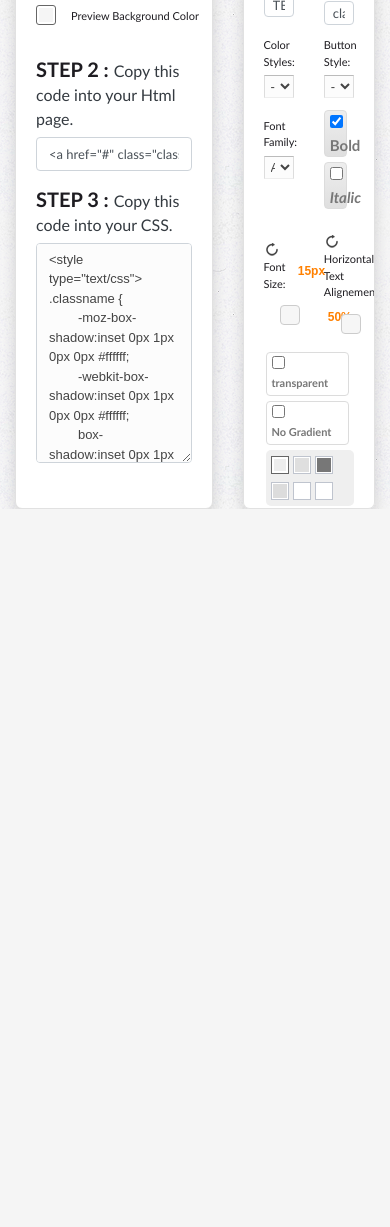
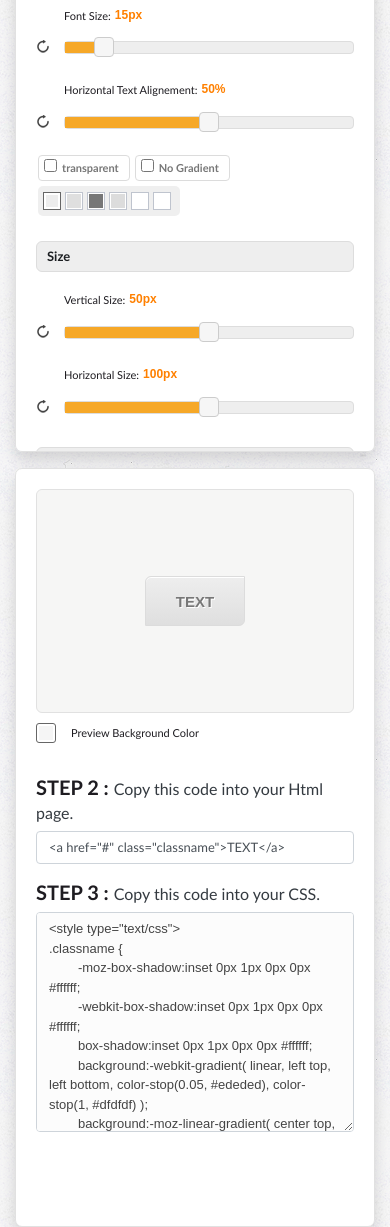
Before and after one commit to AhmedEid3/css-button-generator, a website: page btn-generator.html in a window 390 px wide. Shown: the part 405-1632 px from the top of the page. Before the commit the page ends 914 px from the top, so only its background shows below. Drawn offline with Linux system fonts and the light colour scheme.

Commit message:
Add Responsive Mobile

```diff
--- a/btn-generator.html
+++ b/btn-generator.html
@@ -20,7 +20,7 @@
         Welcome to the css3 button generator, have fun!
       </h1>
       <div class="row">
-        <div class="col-7">
+        <div class="col-md-6 col-lg-7 order-1 order-md-0">
           <div class="main-section shadow">
             <!-- Start preview area -->
             <div class="preview-area">
@@ -84,7 +84,7 @@
             </div>
           </div>
         </div>
-        <div class="col-5">
+        <div class="col-md-6 col-lg-5 mb-3">
           <!-- Start settings -->
           <div class="settings shadow">
             <!-- Start setup-one -->
@@ -216,9 +216,13 @@
                       </div>
                     </div>
                   </div>
-                  <div class="col-6">
+                  <div class="col-lg-5 col-xl-6">
                     <div class="setting-container refresh-add">
+                      <div class="row no-gutters align-items-end">
+                        <div class="col-auto">
                           <div class="refresh" id="refresh-fontSize"></div>
+                        </div>
+                        <div class="col">
                           <label for="fontSize">Font Size:</label>
                           <input
                             type="text"
@@ -226,13 +230,25 @@
                             class="setting-input"
                             readonly="readonly"
                           />
-                      <div id="setting-fontSize" class="setting-slider"></div>
+                          <div
+                            id="setting-fontSize"
+                            class="setting-slider"
+                          ></div>
+                        </div>
+                      </div>
                     </div>
                   </div>
 
-                  <div class="col-6">
+                  <div class="col-lg-7 col-xl-6">
                     <div class="setting-container refresh-add">
-                      <div class="refresh" id="refresh-horizontalText"></div>
+                      <div class="row no-gutters align-items-end">
+                        <div class="col-auto">
+                          <div
+                            class="refresh"
+                            id="refresh-horizontalText"
+                          ></div>
+                        </div>
+                        <div class="col">
                           <label for="horizontalText"
                             >Horizontal Text Alignement:</label
                           >
@@ -246,6 +262,8 @@
                             id="setting-horizontalText"
                             class="setting-slider"
                           ></div>
+                        </div>
+                      </div>
                     </div>
                   </div>
                   <div class="col-12">
@@ -266,7 +284,7 @@
                               <label for="transparent">transparent</label>
                             </div>
                           </div>
-                          <div class="col-auto">
+                          <div class="col-auto order-lg-3 order-xl-0">
                             <div class="form-check">
                               <input
                                 type="checkbox"
@@ -277,7 +295,7 @@
                               <label for="solid">No Gradient</label>
                             </div>
                           </div>
-                          <div class="col">
+                          <div class="col-auto">
                             <div class="current-palette"></div>
                           </div>
                         </div>
@@ -300,9 +318,13 @@
                   Size
                 </div>
                 <div class="row align-items-center">
-                  <div class="col-6">
+                  <div class="col-lg-6">
                     <div class="setting-container refresh-add">
+                      <div class="row no-gutters align-items-end">
+                        <div class="col-auto">
                           <div class="refresh" id="refresh-heightY"></div>
+                        </div>
+                        <div class="col">
                           <label for="heightY">Vertical Size:</label>
                           <input
                             type="text"
@@ -310,12 +332,21 @@
                             class="setting-input"
                             readonly="readonly"
                           />
-                      <div id="setting-heightY" class="setting-slider"></div>
+                          <div
+                            id="setting-heightY"
+                            class="setting-slider"
+                          ></div>
                         </div>
                       </div>
-                  <div class="col-6">
+                    </div>
+                  </div>
+                  <div class="col-lg-6">
                     <div class="setting-container refresh-add">
+                      <div class="row no-gutters align-items-end">
+                        <div class="col-autp">
                           <div class="refresh" id="refresh-widthX"></div>
+                        </div>
+                        <div class="col">
                           <label for="widthX">Horizontal Size:</label>
                           <input
                             type="text"
@@ -324,6 +355,8 @@
                             readonly="readonly"
                           />
                           <div id="setting-widthX" class="setting-slider"></div>
+                        </div>
+                      </div>
                     </div>
                   </div>
                 </div>
@@ -339,7 +372,7 @@
                   <div class="col-12 mb-2">
                     <label>Border Radius:</label>
                     <div class="row no-gutters">
-                      <div class="col-5">
+                      <div class="col-md-6 col-lg-5">
                         <div class="form-check">
                           <input
                             class="form-check-input checkbox bordercorner"
@@ -352,7 +385,7 @@
                           </label>
                         </div>
                       </div>
-                      <div class="col-5">
+                      <div class="col-md-6 col-lg-5">
                         <div class="form-check">
                           <input
                             class="form-check-input checkbox bordercorner"
@@ -364,7 +397,7 @@
                           </label>
                         </div>
                       </div>
-                      <div class="col-5">
+                      <div class="col-md-6 col-lg-5">
                         <div class="form-check">
                           <input
                             class="form-check-input checkbox bordercorner"
@@ -379,7 +412,7 @@
                           </label>
                         </div>
                       </div>
-                      <div class="col-5">
+                      <div class="col-md-6 col-lg-5">
                         <div class="form-check">
                           <input
                             class="form-check-input checkbox bordercorner"
@@ -397,9 +430,13 @@
                       </div>
                     </div>
                   </div>
-                  <div class="col-6">
+                  <div class="col-lg-6">
                     <div class="setting-container refresh-add border-radius">
+                      <div class="row no-gutters align-items-end">
+                        <div class="col-auto">
                           <div class="refresh" id="refresh-borderRadius"></div>
+                        </div>
+                        <div class="col">
                           <label for="borderRadius">Border Radius:</label>
                           <input
                             type="text"
@@ -413,9 +450,15 @@
                           ></div>
                         </div>
                       </div>
-                  <div class="col-6">
+                    </div>
+                  </div>
+                  <div class="col-lg-6">
                     <div class="setting-container refresh-add">
+                      <div class="row no-gutters align-items-end">
+                        <div class="col-auto">
                           <div class="refresh" id="refresh-borderSize"></div>
+                        </div>
+                        <div class="col">
                           <label for="borderSize">Border Size:</label>
                           <input
                             type="text"
@@ -423,7 +466,12 @@
                             class="setting-input"
                             readonly="readonly"
                           />
-                      <div id="setting-borderSize" class="setting-slider"></div>
+                          <div
+                            id="setting-borderSize"
+                            class="setting-slider"
+                          ></div>
+                        </div>
+                      </div>
                     </div>
                   </div>
                 </div>
@@ -455,10 +503,19 @@
                   </span>
                 </div>
                 <div class="row align-items-center">
-                  <div class="col-6">
+                  <div class="col-lg-6">
                     <div class="setting-container box-shadow refresh-add">
-                      <div class="refresh" id="refresh-boxShadowOffsetY"></div>
-                      <label for="boxShadowOffsetY">Vertical Position:</label>
+                      <div class="row no-gutters align-items-end">
+                        <div class="col-auto">
+                          <div
+                            class="refresh"
+                            id="refresh-boxShadowOffsetY"
+                          ></div>
+                        </div>
+                        <div class="col">
+                          <label for="boxShadowOffsetY"
+                            >Vertical Position:</label
+                          >
                           <input
                             type="text"
                             id="boxShadowOffsetY"
@@ -471,10 +528,21 @@
                           ></div>
                         </div>
                       </div>
-                  <div class="col-6">
+                    </div>
+                  </div>
+                  <div class="col-lg-6">
                     <div class="setting-container box-shadow refresh-add">
-                      <div class="refresh" id="refresh-boxShadowOffsetX"></div>
-                      <label for="boxShadowOffsetX">Horizontal Position:</label>
+                      <div class="row no-gutters align-items-end">
+                        <div class="col-auto">
+                          <div
+                            class="refresh"
+                            id="refresh-boxShadowOffsetX"
+                          ></div>
+                        </div>
+                        <div class="col">
+                          <label for="boxShadowOffsetX"
+                            >Horizontal Position:</label
+                          >
                           <input
                             type="text"
                             id="boxShadowOffsetX"
@@ -487,12 +555,18 @@
                           ></div>
                         </div>
                       </div>
-                  <div class="col-6">
+                    </div>
+                  </div>
+                  <div class="col-lg-6">
                     <div class="setting-container box-shadow refresh-add">
+                      <div class="row no-gutters align-items-end">
+                        <div class="col-auto">
                           <div
                             class="refresh"
                             id="refresh-boxShadowBlurRadius"
                           ></div>
+                        </div>
+                        <div class="col">
                           <label for="boxShadowBlurRadius">Blur Radius:</label>
                           <input
                             type="text"
@@ -506,13 +580,21 @@
                           ></div>
                         </div>
                       </div>
-                  <div class="col-6">
+                    </div>
+                  </div>
+                  <div class="col-lg-6">
                     <div class="setting-container box-shadow refresh-add">
+                      <div class="row no-gutters align-items-end">
+                        <div class="col-auto">
                           <div
                             class="refresh"
                             id="refresh-boxShadowSpreadRadius"
                           ></div>
-                      <label for="boxShadowSpreadRadius">Spread Radius:</label>
+                        </div>
+                        <div class="col">
+                          <label for="boxShadowSpreadRadius"
+                            >Spread Radius:</label
+                          >
                           <input
                             type="text"
                             id="boxShadowSpreadRadius"
@@ -523,6 +605,8 @@
                             id="option-boxShadowSpreadRadius"
                             class="setting-shadow"
                           ></div>
+                        </div>
+                      </div>
                     </div>
                   </div>
                 </div>
@@ -543,10 +627,19 @@
                   >
                 </div>
                 <div class="row align-items-center">
-                  <div class="col-6">
+                  <div class="col-lg-6">
                     <div class="setting-container text-shadow refresh-add">
-                      <div class="refresh" id="refresh-textShadowOffsetY"></div>
-                      <label for="textShadowOffsetY">Vertical Position:</label>
+                      <div class="row  no-gutters align-items-end">
+                        <div class="col-auto">
+                          <div
+                            class="refresh"
+                            id="refresh-textShadowOffsetY"
+                          ></div>
+                        </div>
+                        <div class="col">
+                          <label for="textShadowOffsetY"
+                            >Vertical Position:</label
+                          >
                           <input
                             type="text"
                             id="textShadowOffsetY"
@@ -559,9 +652,18 @@
                           ></div>
                         </div>
                       </div>
-                  <div class="col-6">
+                    </div>
+                  </div>
+                  <div class="col-lg-6">
                     <div class="setting-container text-shadow refresh-add">
-                      <div class="refresh" id="refresh-textShadowOffsetX"></div>
+                      <div class="row no-gutters align-items-end">
+                        <div class="col-auto">
+                          <div
+                            class="refresh"
+                            id="refresh-textShadowOffsetX"
+                          ></div>
+                        </div>
+                        <div class="col">
                           <label for="textShadowOffsetX"
                             >Horizontal Position:</label
                           >
@@ -577,12 +679,18 @@
                           ></div>
                         </div>
                       </div>
-                  <div class="col-6">
+                    </div>
+                  </div>
+                  <div class="col-lg-6">
                     <div class="setting-container text-shadow refresh-add">
+                      <div class="row no-gutters align-items-end">
+                        <div class="col-auto">
                           <div
                             class="refresh"
                             id="refresh-textShadowBlurRadius"
                           ></div>
+                        </div>
+                        <div class="col">
                           <label for="textShadowBlurRadius">Blur Radius:</label>
                           <input
                             type="text"
@@ -594,6 +702,8 @@
                             id="option-textShadowBlurRadius"
                             class="setting-shadow-blur"
                           ></div>
+                        </div>
+                      </div>
                     </div>
                   </div>
                 </div>
--- a/css/button-picker.css
+++ b/css/button-picker.css
@@ -387,9 +387,11 @@ textarea.form-control:focus, input.form-control:focus, select:focus  {
 }
 
 .setting-slider, .setting-shadow, .setting-shadow-blur {
-	left: 25px;
-    margin: 13px 0 18px;
-    width: calc(100% - 25px);
+	/* left: 25px; */
+    /* margin: 13px 0 18px; */
+    margin: 13px 0 5px;
+    /* width: calc(100% - 25px); */
+    width: 100%;
 }
 
 .setting-input{
@@ -475,16 +477,17 @@ textarea.form-control:focus, input.form-control:focus, select:focus  {
 
 .refresh-add{
 	/* height:60px; */
-
+	margin-bottom: 18px;
 }
 .refresh-add .refresh{
     cursor: pointer;
-    float: left;
+    /* float: left; */
     height: 20px;
-    margin-top: 33px;
-    position: relative;
+    /* margin-top: 33px; */
+	/* position: relative; */
+	margin-right: 8px;
     width: 20px;
     background-image:url('../images/refresh.png');
     background-repeat:no-repeat;
-    background-position:1px 3px;
+    /* background-position:1px 3px; */
 }
--- a/scss/main.scss
+++ b/scss/main.scss
@@ -12,6 +12,9 @@ body {
 }
 .h2 {
   margin-bottom: 20px;
+  @media (max-width: 767.98px) {
+    font-size: 1.5rem;
+  }
 }
 .main-section {
   background-color: #ffffff;
@@ -93,7 +96,7 @@ body {
       }
       label {
         cursor: pointer;
-        font-size: 15px;
+        font-size: 13px;
         font-weight: bold;
         margin: 0 5px 0 0;
       }
```
Also changed, not shown: css/main.css, 1 other file. Lines whose indentation alone changed are shown as unchanged.
